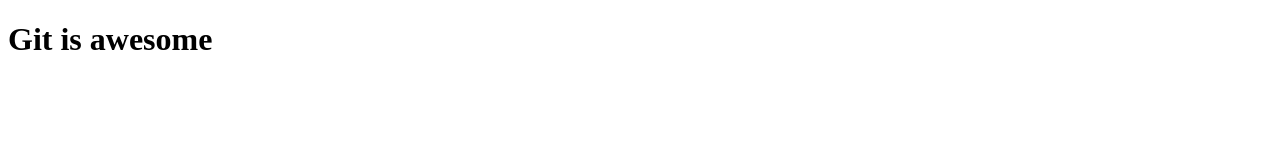
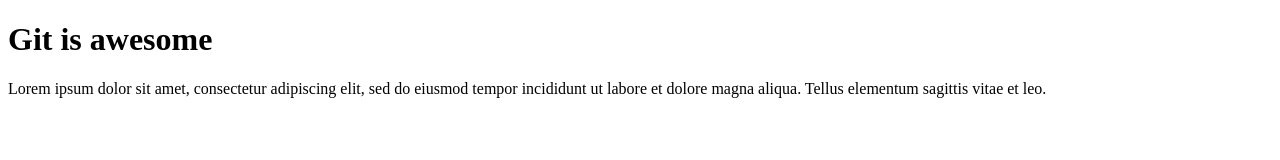
Before and after one commit to RaqSof/gitProject, a plain HTML site: page index.html in a window 1280 px wide. Drawn offline with Linux system fonts and the light colour scheme.

Commit message:
Added paragraph

```diff
--- a/index.html
+++ b/index.html
@@ -8,5 +8,8 @@
 </head>
 <body>
     <h1>Git is awesome</h1>
+    <p>Lorem ipsum dolor sit amet, consectetur adipiscing elit, sed do eiusmod tempor incididunt ut labore et dolore magna aliqua.
+        Tellus elementum sagittis vitae et leo.
+    </p>
 </body>
 </html>
```
